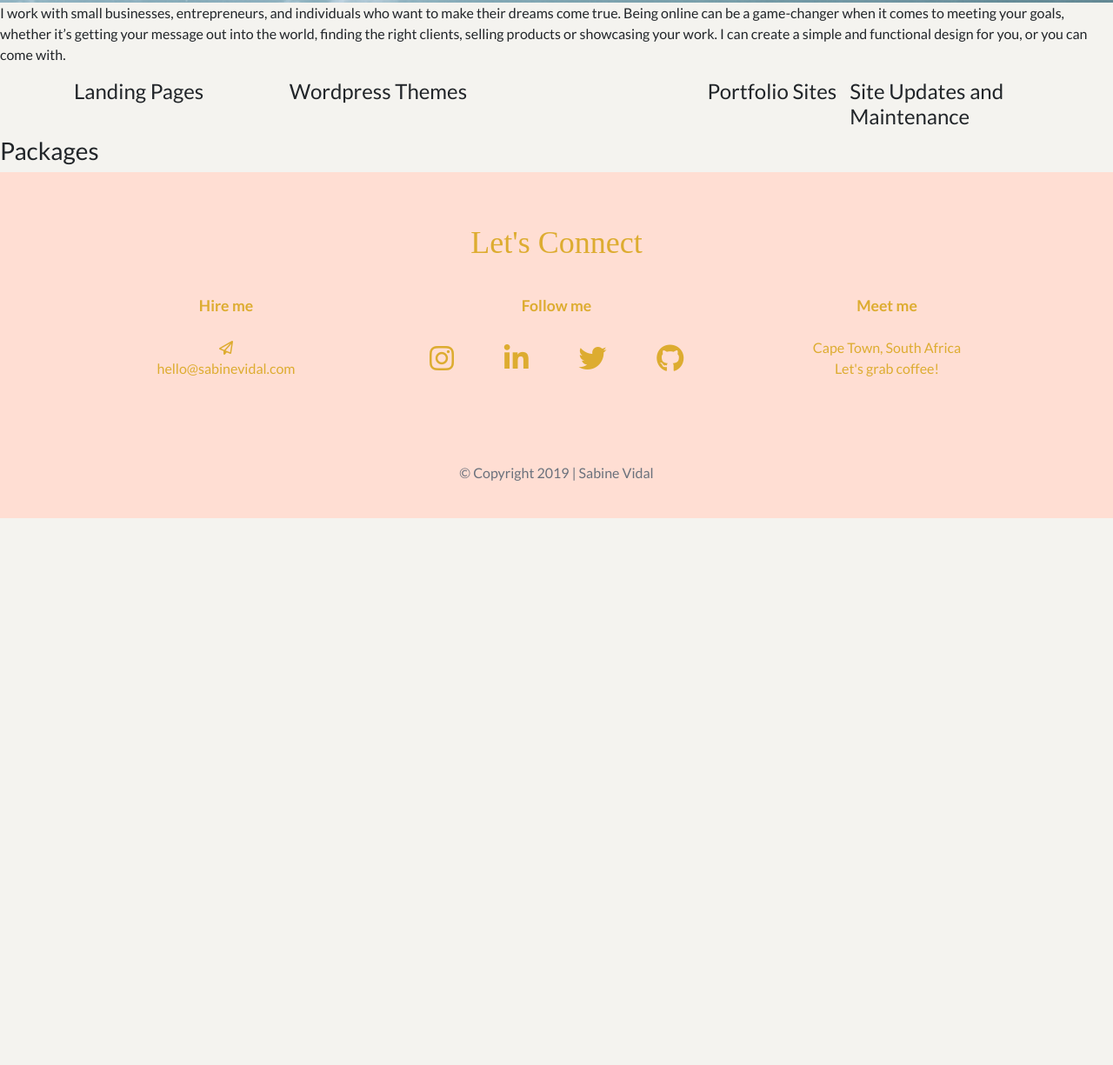
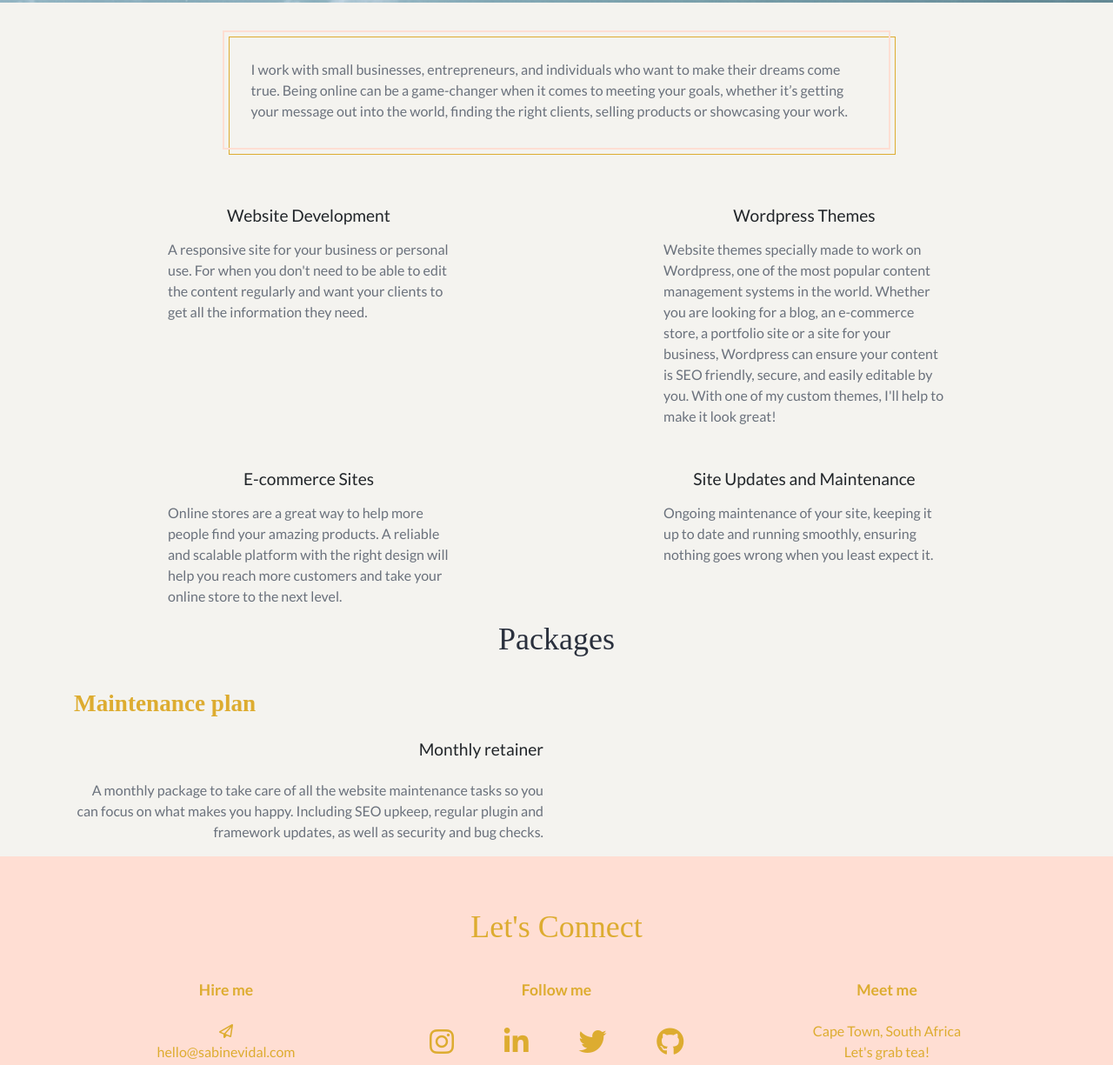
Before and after one commit to sabinevidal/sabine-portfolio, a plain HTML site: page services.html in a window 1280 px wide. Shown: the part 269-1494 px from the top of the page at 87% size. Before the commit the page ends 865 px from the top, so only its background shows below. Drawn offline with nearby package versions, Linux system fonts and the light colour scheme; a web font is replaced by a local one.

Commit message:
Services page info

```diff
--- a/css/main.css
+++ b/css/main.css
@@ -7,6 +7,10 @@ body {
   font-family: 'lato', sans-serif;
   background: #F4F3EF;
   font-size: 16px;
+}
+
+p {
+  color: #6A717C;
 }
 
 /* #about{
@@ -220,6 +224,74 @@ font-weight: 700;
 text-shadow: 2px 2px #F4F3EF;
 }
 
+#services-bio p {
+  width: 90%;
+  margin: 4%;
+  padding: 1rem;
+  color: #6A717C;
+  font-size: 0.8rem;
+}
+#services-bio {
+  width: 60%;
+  color: #6A717C;
+  margin: 2rem auto;
+  border: 2px solid #FFDED3;
+  position: relative;
+}
+
+#services-bio:before {
+  content: " ";
+  position: absolute;
+  z-index: -1;
+  top: 5px;
+  left: 5px;
+  right: -8px;
+  bottom: -8px;
+  border: 1px solid #DDAC30;
+}
+
+#services h4 {
+  font-size: 1.2rem;
+  text-align: center;
+  margin-top: 2rem;
+}
+
+.services-container p {
+  width: 60%;
+  margin: 1rem auto;
+}
+
+#packages h3 {
+  font-family: 'ovo', serif;
+  font-size: 2.25rem;
+  text-align: center;
+  color: #2A303D;
+  padding-bottom: 2%;
+}
+
+#packages h4 {
+  font-family: 'ovo', serif;
+  color: #DDAC30;
+  font-weight: bold;
+  padding-bottom: 1rem;
+}
+
+#packages h5 {
+  font-size: 1.2rem;
+  padding-bottom: 1rem;
+
+}
+
+#packages .col-sm {
+  width: 80%;
+
+}
+
+.right #packages h4, #packages h5, #packages p {
+  text-align: right;
+}
+
+
 /* *** End SERVICES PAGE *** */
 
 /* *** PORTFOLIO PAGE *** */
@@ -400,6 +472,13 @@ text-shadow: 2px 2px #F4F3EF;
     font-size: 1.8rem;
     padding-right: 32rem;
   }
+  #services-bio p {
+    font-size: 1rem;
+  }
+
+  #packages h4 {
+    font-size: 1.7rem;
+  }
 
 }
 
@@ -415,6 +494,10 @@ text-shadow: 2px 2px #F4F3EF;
 
   #portfolio p {
     font-size: 0.9rem;
+  }
+  #services-bio p {
+    padding: 0;
+    font-size: 1rem;
   }
 
 }
--- a/services.html
+++ b/services.html
@@ -50,29 +50,66 @@
         </header>
 
         <section id="services">
-            <p>I work with small businesses, entrepreneurs, and individuals who want to make their dreams come true. Being online can be a game-changer when it comes to meeting your goals, whether it’s getting your message out into the world, finding the right clients, selling products or showcasing your work.
-              I can create a simple and functional design for you, or you can come with.</p>
-            <div class="container">
+            <div id="services-bio">
+              <p>I work with small businesses, entrepreneurs, and individuals who want to make their dreams come true. Being online can be a game-changer when it comes to meeting your goals, whether it’s getting your message out into the world, finding the right clients, selling products or showcasing your work.</p>
+            </div>
+            <div class="container services-container">
                 <div class="row">
                     <div class="col-md">
-                        <h4>Landing Pages</h4>
-                        <p></p>
+                        <h4>Website Development</h4>
+                        <p>A responsive site for your business or personal use. For when you don't need to be able to edit the content regularly and want your clients to get all the information they need.</p>
                     </div>
                     <div class="col-md">
                         <h4>Wordpress Themes</h4>
+                        <p>Website themes specially made to work on Wordpress, one of the most popular content management systems in the world. Whether you are looking for a blog, an e-commerce store, a portfolio site or a site for your business, Wordpress can ensure your content is SEO friendly, secure, and easily editable by you. With one of my custom themes, I'll help to make it look great! </p>
                     </div>
-                    <div class="col-md"></div>
-                        <h4>Portfolio Sites</h4>
+                </div>
+                <div class="row">
+                    <div class="col-md">
+                        <h4>E-commerce Sites</h4>
+                        <p>Online stores are a great way to help more people find your amazing products. A reliable and scalable platform with the right design will help you reach more customers and take your online store to the next level. </p>
+                    </div>
                     <div class="col-md">
                         <h4>Site Updates and Maintenance</h4>
+                        <p>Ongoing maintenance of your site, keeping it up to date and running smoothly, ensuring nothing goes wrong when you least expect it. </p>
                     </div>
                 </div>
             </div>
         </section>
+
         <section id="packages">
-            <h3>Packages</h3>
+          <h3>Packages</h3>
+          <div class="container">
+              <div class="row right">
+                  <div class="col-sm">
+
+                  </div>
+                  <div class="col-sm">
+
+                  </div>
+              </div>
+              <div class="row left">
+                  <div class="col-sm">
+
+                  </div>
+                  <div class="col-sm">
+
+                  </div>
+              </div>
+              <div class="row right">
+                  <div class="col-sm">
+                    <h4>Maintenance plan</h4>
+                    <h5>Monthly retainer </h5>
+                    <p>A monthly package to take care of all the website maintenance tasks so you can focus on what makes you happy. Including SEO upkeep, regular plugin and framework updates, as well as security and bug checks. </p>
+                  </div>
+                  <div class="col-sm">
+
+                  </div>
+              </div>
+          </div>
 
         </section>
+
 
             <footer class="page-footer" id="contact">
                   <h3>Let's Connect</h3>
@@ -93,7 +130,7 @@
                       </div>
                       <div class="col-sm">
                           <h4>Meet me</h4>
-                          <p>Cape Town, South Africa<br> Let's grab coffee!</p>
+                          <p>Cape Town, South Africa<br> Let's grab tea!</p>
                       </div>
                     </div>
                   </div>
```
Also changed, not shown: index.html (+1 -1 lines), portfolio.html (+1 -1 lines).
